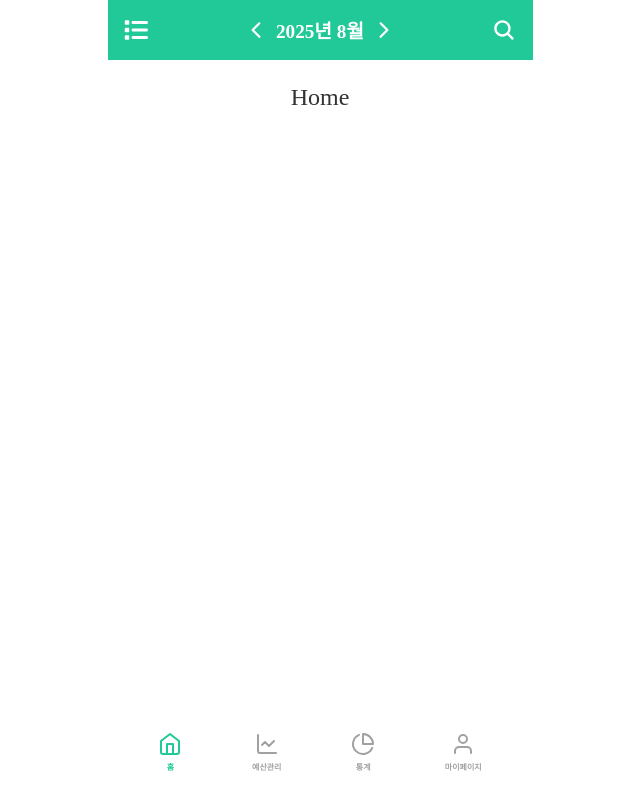
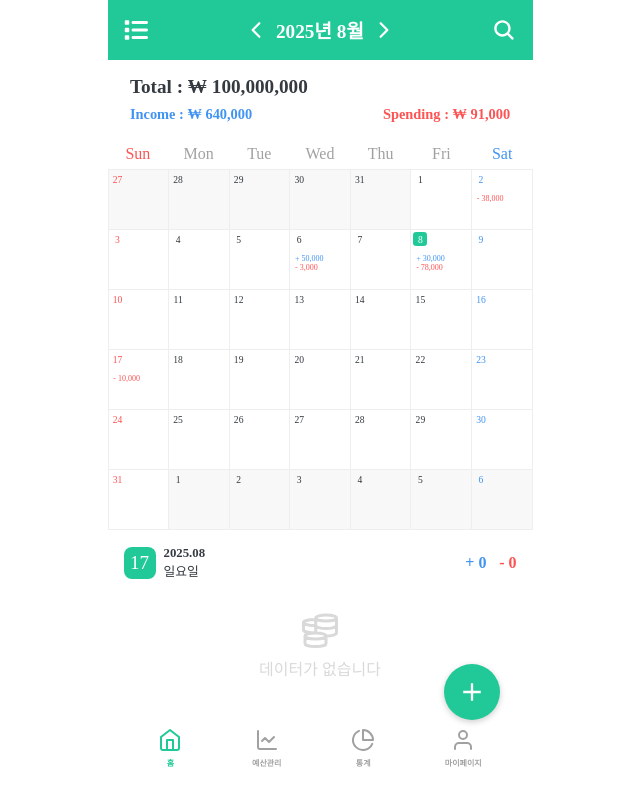
Before and after one commit to Coin-nect/Coin-nect_FE, a React (Vite) app: page /home in a window 1280 px wide. Shown: the whole page, without its empty margins (320-960 px from the left). Built offline with nearby package versions, Linux system fonts and the light colour scheme.

Commit message:
:sparkles:[feat]: 홈 메인 UI

```diff
--- a/src/components/Header/CalendarHeader.tsx
+++ b/src/components/Header/CalendarHeader.tsx
@@ -1,4 +1,3 @@
-import { useState } from 'react';
 import styled from 'styled-components';
 import { getFormattedDate } from '@utils/Date';
 import { COLORS, COMMON_COLORS, FONT_COLORS } from '@constants/colors';
@@ -8,44 +7,46 @@ import { IoCalendarNumber, IoSearch } from 'react-icons/io5';
 import { BsBarChartFill } from 'react-icons/bs';
 
 interface HeaderProps {
+  currentDate: Date;
+  // eslint-disable-next-line no-unused-vars
+  setCurrentDate: (date: Date) => void;
+  toggleList: () => void;
+  isList: boolean;
   showLeftIcon?: boolean;
   showRightIcon?: boolean;
   onClick?: () => void;
 }
 
 const CalendarHeader = ({
+  currentDate,
+  setCurrentDate,
+  isList,
+  toggleList,
   showLeftIcon = true,
   showRightIcon = true,
   onClick,
 }: HeaderProps) => {
-  const [currentDate, setCurrentDate] = useState(new Date());
-  const [isListIcon, setIsListIcon] = useState(true);
-
   const handlePrevMonth = () => {
     setCurrentDate(
-      prev => new Date(prev.getFullYear(), prev.getMonth() - 1, 1),
+      new Date(currentDate.getFullYear(), currentDate.getMonth() - 1, 1),
     );
   };
 
   const handleNextMonth = () => {
     setCurrentDate(
-      prev => new Date(prev.getFullYear(), prev.getMonth() + 1, 1),
+      new Date(currentDate.getFullYear(), currentDate.getMonth() + 1, 1),
     );
-  };
-
-  const toggleLeftIcon = () => {
-    setIsListIcon(prev => !prev);
   };
 
   return (
     <HeaderContainer>
       <IconWrapper>
         {showLeftIcon && (
-          <IconWrapper onClick={toggleLeftIcon}>
-            {isListIcon ? (
+          <IconWrapper onClick={toggleList}>
+            {isList ? (
+              <IoCalendarNumber color={COLORS.white} size={24} />
+            ) : (
               <FaList color={COLORS.white} size={24} />
-            ) : (
-              <IoCalendarNumber color={COLORS.white} size={24} />
             )}
           </IconWrapper>
         )}
@@ -64,8 +65,11 @@ const CalendarHeader = ({
         />
       </DateContainer>
       <IconWrapper onClick={onClick}>
-        {showRightIcon && <IoSearch color={COLORS.white} size={24} />}
-        {!showRightIcon && <BsBarChartFill color={COLORS.white} size={24} />}
+        {showRightIcon ? (
+          <IoSearch color={COLORS.white} size={24} />
+        ) : (
+          <BsBarChartFill color={COLORS.white} size={24} />
+        )}
       </IconWrapper>
     </HeaderContainer>
   );
@@ -104,4 +108,5 @@ const IconWrapper = styled.div`
   outline: none;
   width: 24px;
   margin: 0 1rem;
+  cursor: pointer;
 `;
--- /dev/null
+++ b/src/pages/Home/CalendarSection.tsx
@@ -0,0 +1,89 @@
+import { useState } from 'react';
+import styled from 'styled-components';
+import { Calendar, DateSummary, TransactionItem } from '@components/home/index';
+import { GrMoney } from 'react-icons/gr';
+import { COLORS } from '@constants/colors';
+import { transactionData, DayData } from '@constants/dummy';
+
+interface Dates {
+  currentDate: Date;
+}
+
+const CalendarSection = ({ currentDate }: Dates) => {
+  const initialDay =
+    transactionData.length > 0 ? transactionData[0].date : null;
+  const [selectedDay, setSelectedDay] = useState<number | null>(initialDay);
+
+  const selectedData: DayData | undefined = transactionData.find(
+    d =>
+      d.date === selectedDay &&
+      d.yearMonth ===
+        `${currentDate.getFullYear()}.${String(currentDate.getMonth() + 1).padStart(2, '0')}`,
+  );
+
+  const dateObj = new Date(
+    currentDate.getFullYear(),
+    currentDate.getMonth(),
+    selectedDay ?? 1,
+  );
+  const weekDayText = dateObj.toLocaleDateString('ko-KR', { weekday: 'long' });
+
+  return (
+    <Container>
+      <Calendar
+        data={transactionData}
+        currentDate={currentDate}
+        onSelectDate={day => setSelectedDay(day.date)}
+      />
+      <DateSummary
+        date={selectedDay ?? 1}
+        yearMonth={`${currentDate.getFullYear()}.${String(currentDate.getMonth() + 1).padStart(2, '0')}`}
+        dayOfWeek={weekDayText}
+        income={selectedData?.income ?? 0}
+        expense={selectedData?.expense ?? 0}
+      />
+      {selectedData && selectedData.transactions.length > 0 ? (
+        <div>
+          {selectedData.transactions.map((item, idx) => (
+            <TransactionItem
+              key={idx}
+              time={item.time}
+              category={item.category}
+              title={item.title}
+              amount={item.amount}
+              isIncome={item.isIncome}
+            />
+          ))}
+        </div>
+      ) : (
+        <EmptyContainer>
+          <GrMoney size={36} color={COLORS.gray} />
+          <EmptyText>데이터가 없습니다</EmptyText>
+        </EmptyContainer>
+      )}
+    </Container>
+  );
+};
+
+export default CalendarSection;
+
+const Container = styled.div`
+  display: flex;
+  flex-direction: column;
+  width: 100%;
+`;
+
+const EmptyContainer = styled.div`
+  display: flex;
+  flex-direction: column;
+  align-items: center;
+  justify-content: center;
+  height: 100px;
+  position: relative;
+`;
+
+const EmptyText = styled.div`
+  margin-top: 0.5rem;
+  color: ${COLORS.gray};
+  font-size: 1rem;
+`;
--- a/src/pages/Home/Home.tsx
+++ b/src/pages/Home/Home.tsx
@@ -1,13 +1,43 @@
+import { useState } from 'react';
+import { useNavigate } from 'react-router-dom';
 import styled from 'styled-components';
-import { CalendarHeader, BottomNav } from '@components/index';
+import { CalendarHeader, BottomNav, ContentContainer } from '@components/index';
+import CalendarSection from './CalendarSection';
+import TotalSummary from '@components/home/TotalSummary';
+import PlusBtn from '@components/home/PlusBtn';
+import ListSection from './ListSection';
 
 const Home = () => {
+  const navigate = useNavigate();
+  const [currentDate, setCurrentDate] = useState(new Date());
+  const [isList, setIsList] = useState(false);
+
+  const handlePlusClick = () => {
+    alert('플러스 버튼 클릭');
+  };
+
+  const toggleList = () => {
+    setIsList(prev => !prev);
+  };
+
   return (
     <Container>
-      <CalendarHeader />
-      <ContentContainer>
-        <Text>Home</Text>
+      <CalendarHeader
+        currentDate={currentDate}
+        setCurrentDate={setCurrentDate}
+        isList={isList}
+        toggleList={toggleList}
+        onClick={() => navigate('/search')}
+      />
+      <ContentContainer style={{ padding: '0', margin: '1rem 0' }}>
+        <TotalSummary total={100000000} income={640000} spending={91000} />
+        {isList ? (
+          <ListSection currentDate={currentDate} />
+        ) : (
+          <CalendarSection currentDate={currentDate} />
+        )}
       </ContentContainer>
+      <PlusBtn onClick={handlePlusClick} />
       <BottomNav />
     </Container>
   );
@@ -20,16 +50,3 @@ const Container = styled.div`
   flex-direction: column;
   width: 100%;
 `;
-
-const ContentContainer = styled.div`
-  display: flex;
-  flex-direction: column;
-  align-items: center;
-  width: 100%;
-  height: 82vh;
-`;
-
-const Text = styled.p`
-  font-size: 24px;
-  color: #333;
-`;
--- /dev/null
+++ b/src/pages/Home/ListSection.tsx
@@ -0,0 +1,67 @@
+import styled from 'styled-components';
+import DateSummary from '@components/home/DateSummary';
+import TransactionItem from '@components/home/TransactionItem';
+import { transactionData } from '@constants/dummy';
+import { COLORS } from '@constants/colors';
+
+interface Dates {
+  currentDate: Date;
+}
+
+const ListSection = ({ currentDate }: Dates) => {
+  const currentYearMonth = `${currentDate.getFullYear()}.${String(currentDate.getMonth() + 1).padStart(2, '0')}`;
+  const filteredData = transactionData.filter(
+    day => day.yearMonth === currentYearMonth,
+  );
+
+  return (
+    <Container>
+      {filteredData.length > 0 ? (
+        filteredData.map((dayData, idx) => (
+          <DayContainer key={idx}>
+            <DateSummary
+              date={dayData.date}
+              yearMonth={dayData.yearMonth}
+              dayOfWeek={dayData.dayOfWeek}
+              income={dayData.income}
+              expense={dayData.expense}
+            />
+            {dayData.transactions.map((item, i) => (
+              <TransactionItem
+                key={i}
+                time={item.time}
+                category={item.category}
+                title={item.title}
+                amount={item.amount}
+                isIncome={item.isIncome}
+              />
+            ))}
+          </DayContainer>
+        ))
+      ) : (
+        <EmptyText>해당 월의 데이터가 없습니다.</EmptyText>
+      )}
+    </Container>
+  );
+};
+
+export default ListSection;
+
+const Container = styled.div`
+  display: flex;
+  flex-direction: column;
+  width: 100%;
+`;
+
+const DayContainer = styled.div`
+  display: flex;
+  flex-direction: column;
+  margin-bottom: 1rem;
+`;
+
+const EmptyText = styled.div`
+  text-align: center;
+  color: ${COLORS.gray};
+  padding: 1rem;
+  font-size: 0.9rem;
+`;
```
